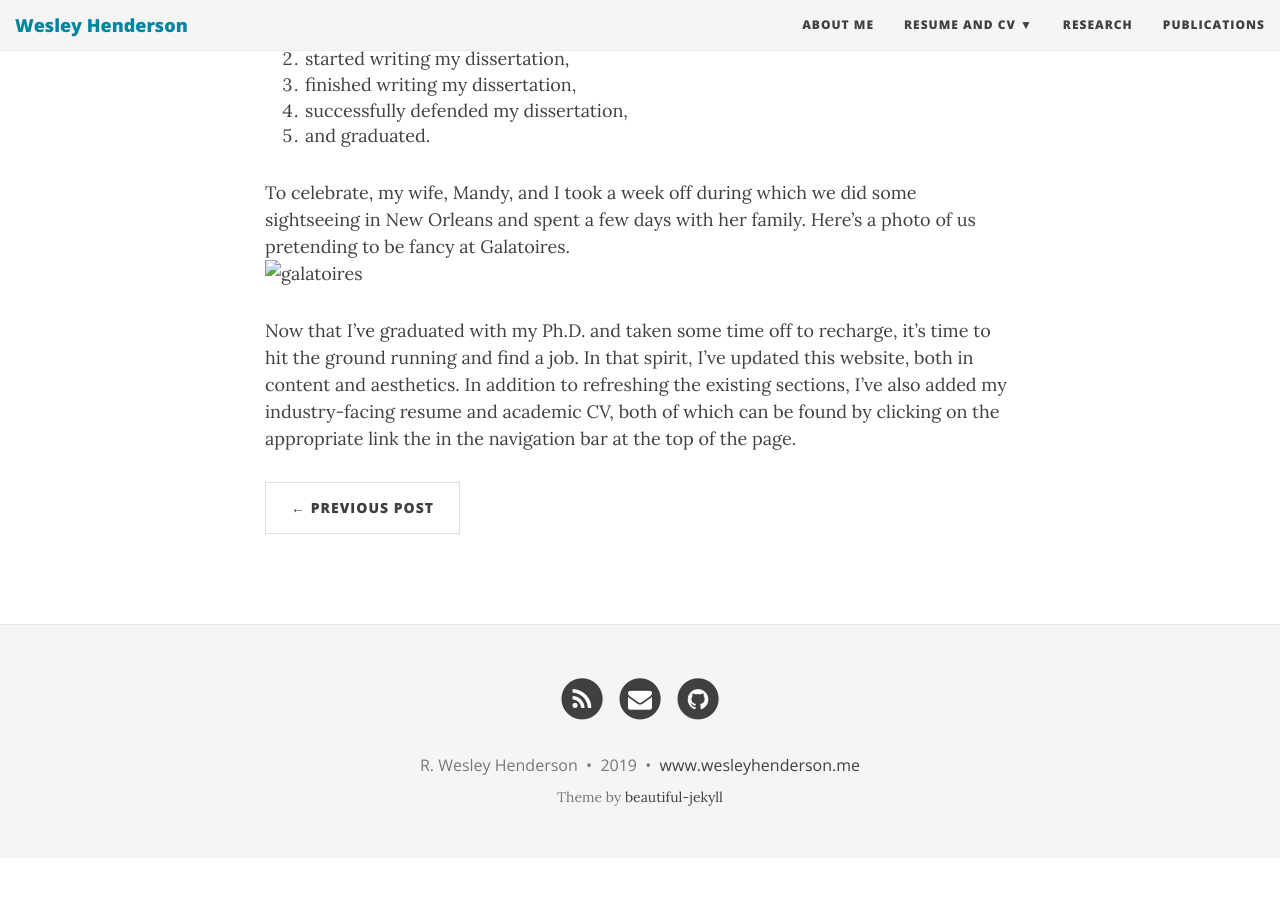
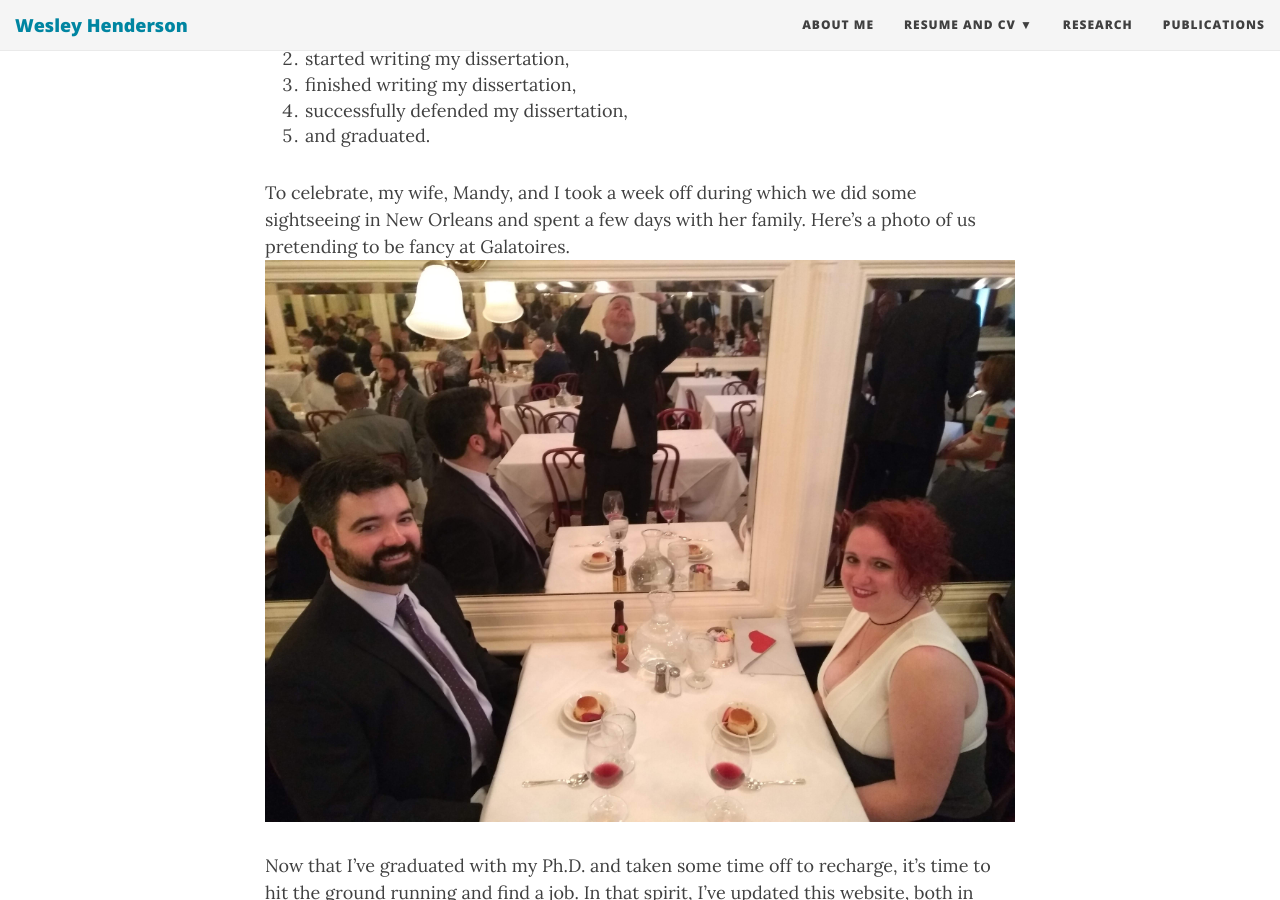
Before and after one commit to rwhender/rwhender.github.io, a Jekyll site: the page built from _posts/2019-05-20-graduation-update.markdown, in a window 1280 px wide and 900 px high, scrolled down 333 px. Built offline with Jekyll 4.4.1, drawn with Linux system fonts in a browser that asks for light colours; nearby versions of some CDN libraries; before the commit the page ends 1191 px from its top, so only the background shows below that.

Commit message:
Hopefully fixed image link

```diff
--- a/_posts/2019-05-20-graduation-update.markdown
+++ b/_posts/2019-05-20-graduation-update.markdown
@@ -15,6 +15,6 @@ A lot has happened since my last update! Over the past year I...
 5. and graduated.
 
 To celebrate, my wife, Mandy, and I took a week off during which we did some sightseeing in New Orleans and spent a few days with her family. Here's a photo of us pretending to be fancy at Galatoires.
-![galatoires](gallatoires.jpg){:class="img-responsive"}
+![galatoires]({{ site.baseurl }}/img/gallatoires.jpg){:class="img-responsive"}
 
 Now that I've graduated with my Ph.D. and taken some time off to recharge, it's time to hit the ground running and find a job. In that spirit, I've updated this website, both in content and aesthetics. In addition to refreshing the existing sections, I've also added my industry-facing resume and academic CV, both of which can be found by clicking on the appropriate link the in the navigation bar at the top of the page.
```
